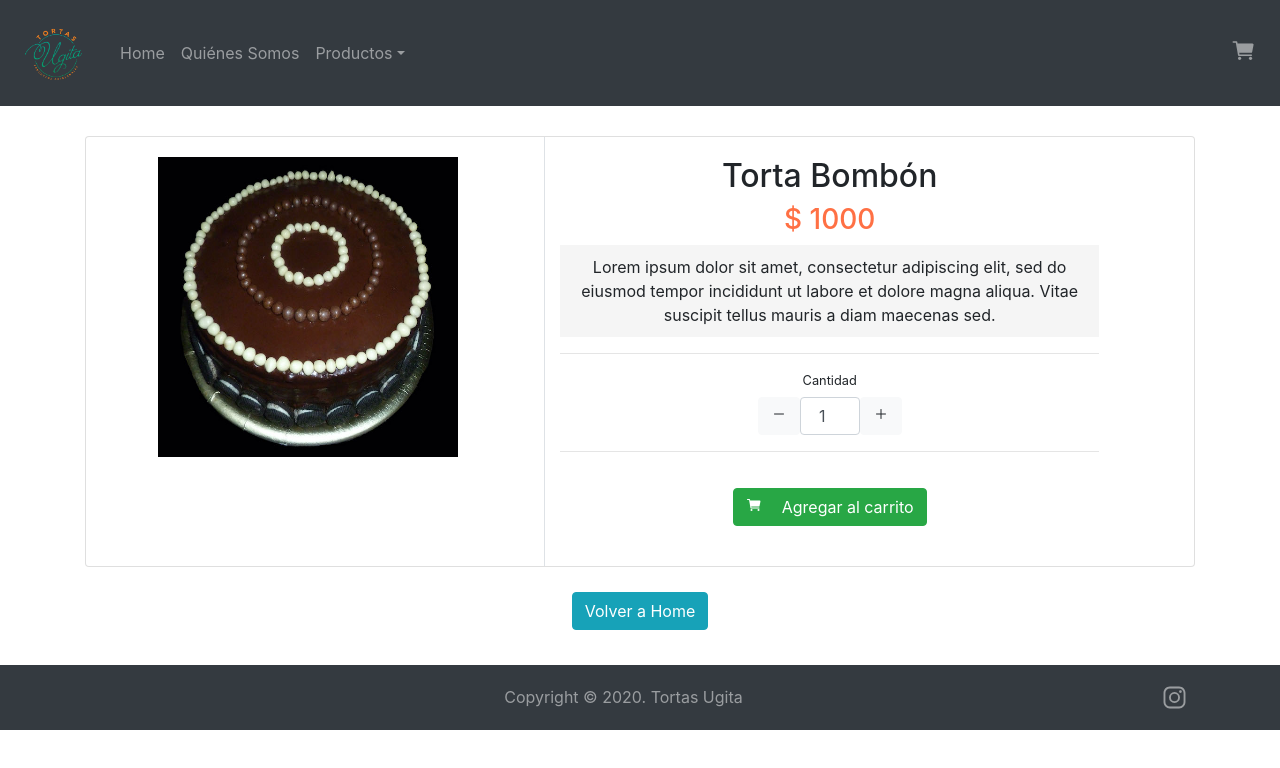
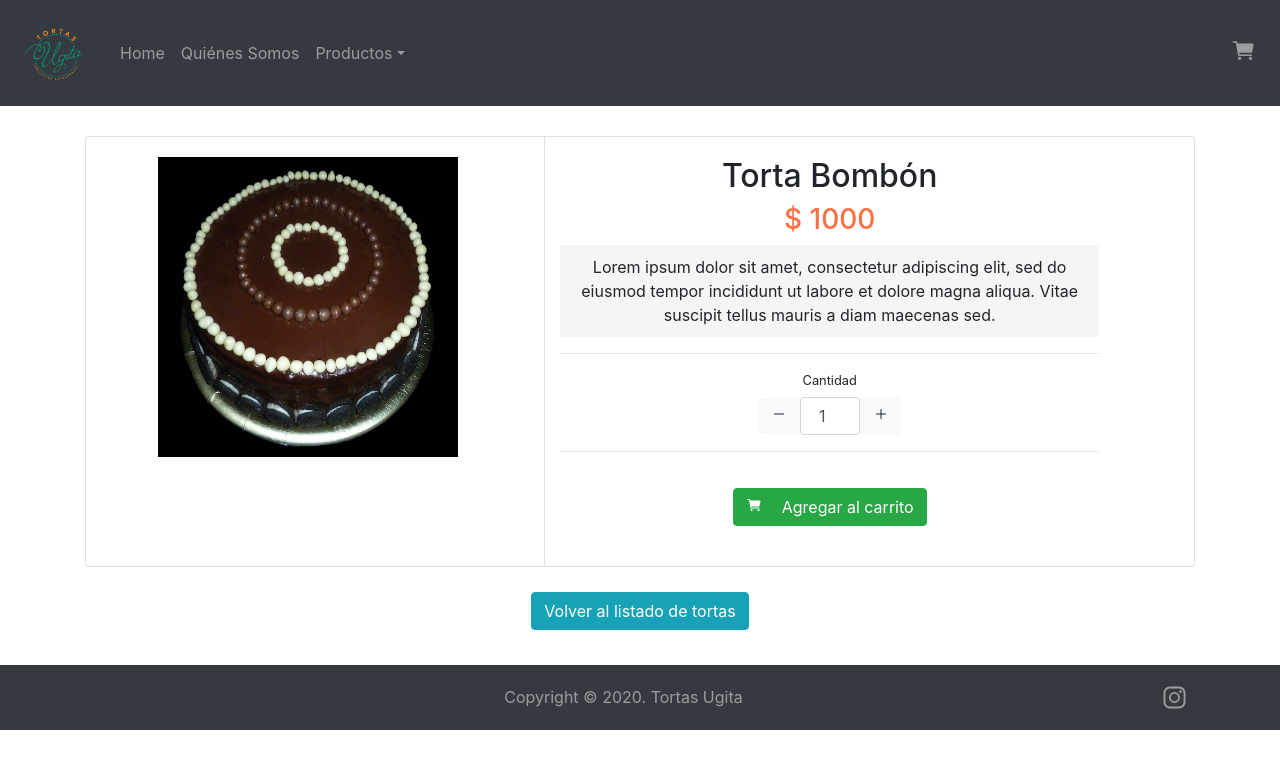
Before and after one commit to carloscrovara/ecommerce, a React (Create React App) app: page /item/1 in a window 1280 px wide. Shown: the top 768 px of the page. Built offline with nearby package versions, Linux system fonts and the light colour scheme.

Commit message:
Version 1.21 - Mejoras en navegacion

```diff
--- a/src/components/ItemDetailContainer.js
+++ b/src/components/ItemDetailContainer.js
@@ -3,7 +3,7 @@ import ItemCount from './ItemCount';
 import Item from './Item';
 import { Link } from 'react-router-dom';
 
-function ItemDetailLayout ({ id, src, name, price, description, linkId }) {
+function ItemDetailLayout ({ id, category, src, name, price, description, linkId }) {
     return (
         <>
             <div className="container text-center" style={{ marginTop: '30px', marginBottom: '30px'}} key={id}>
@@ -37,7 +37,7 @@ function ItemDetailLayout ({ id, src, name, price, description, linkId }) {
                     </div>
                 </div>
 
-                <Link className="btn btn-info" to={linkId} style={{ marginBottom: '5px', marginTop: '25px'}}>Volver a Home</Link>
+                <Link className="btn btn-info" to={linkId} style={{ marginBottom: '5px', marginTop: '25px'}}>Volver al listado de {category}</Link>
 
             </div>
         </>
@@ -61,15 +61,16 @@ function ItemDetailContainer({id}) {
 
     return (
         <>
-            { loading && <p className="text-center" style={{marginTop: '10px', marginBottom: '10px'}}>Cargando detalle de producto...</p> }
+            { loading && <p className="text-center" style={{marginTop: '10px', marginBottom: '10px'}}>Cargando detalle del producto...</p> }
 
             { !loading && <ItemDetailLayout
-                    key={product.id}
-                    src={product.img}
-                    name={product.name}
-                    price={product.price}
-                    description={product.description}
-                    linkId={`/`}
+                key={product.id}
+                src={product.img}
+                name={product.name}
+                price={product.price}
+                description={product.description}
+                category={product.categoryId}
+                linkId={`/categories/${product.categoryId}`}
             /> }
         </>
     )
--- a/src/components/ItemList.js
+++ b/src/components/ItemList.js
@@ -6,11 +6,17 @@ function ItemListLayout({ id, src, name, price, linkId }) {
         <>
             <div className="col" style={{ paddingBottom: "20px" }} key={id}>
                 <div className="card shadow-sm">
-                    <img src={src} className="card-img-top" style={{ height: "320px" }} alt="product"/>
+                    <Link to={linkId}>
+                        <img src={src} className="card-img-top" style={{ height: "320px" }} alt="product"/>
+                    </Link>
                     <div className="card-body">
-                        <h2 className="card-title">{name}</h2>
+                        <Link class="text-decoration-none" to={linkId}>
+                            <h2 className="card-title" style={{ color: "black" }}>{name}</h2>
+                        </Link>
                         <div className="text-center">
-                            <h3 className="card-title pricing-card-title" style={{ color: "#ff7043" }}>$ {price}</h3>
+                            <Link class="text-decoration-none" to={linkId}>
+                                <h3 className="card-title pricing-card-title" style={{ color: "#ff7043" }}>$ {price}</h3>
+                            </Link>
                             <Link className="btn btn-success" to={linkId}>Más información</Link>
                         </div>
                     </div>
--- a/src/components/ItemListCategoryContainer.js
+++ b/src/components/ItemListCategoryContainer.js
@@ -7,11 +7,17 @@ function ItemListCategoryLayout({ id, category, src, name, price, linkId }) {
         <>
             <div className="col" style={{ paddingBottom: "20px" }} key={id} category={category}>
                 <div className="card shadow-sm">
+                    <Link to={linkId}>
                         <img src={src} className="card-img-top" style={{ height: "320px" }} alt="product"/>
+                    </Link>
                     <div className="card-body">
-                        <h2 className="card-title">{name}</h2>
+                        <Link class="text-decoration-none" to={linkId}>
+                            <h2 className="card-title" style={{ color: "black" }}>{name}</h2>
+                        </Link>
                         <div className="text-center">
+                            <Link class="text-decoration-none" to={linkId}>
                                 <h3 className="card-title pricing-card-title" style={{ color: "#ff7043" }}>$ {price}</h3>
+                            </Link>
                             <Link className="btn btn-success" to={linkId}>Más información</Link>
                         </div>
                     </div>
@@ -22,12 +28,12 @@ function ItemListCategoryLayout({ id, category, src, name, price, linkId }) {
 }
 
 function ItemListCategoryContainer({categoryId}) {
-    const [product, setProduct] = useState([]);
+    const [products, setProducts] = useState([]);
     const [loading, setLoading] = useState(true);
     useEffect(() => {
         console.log('App mounted')
         Item().then(res => {
-            setProduct(res);
+            setProducts(res);
             setLoading(false);
         });
         return function cleanup() {
@@ -43,7 +49,7 @@ function ItemListCategoryContainer({categoryId}) {
             <div className="album py-5 bg-light">
                 <div className="container">
                     <div className="text-center row row-cols-1 row-cols-sm-2 row-cols-md-3 g-3">
-                        {product.filter((p, idx) => p.categoryId === categoryId).map(product =>  (
+                        {products.filter((p, idx) => p.categoryId === categoryId).map(product =>  (
                             <ItemListCategoryLayout
                                 key={product.id}
                                 categoryId={product.categoryId}
```
Lines whose indentation alone changed are shown as unchanged.
